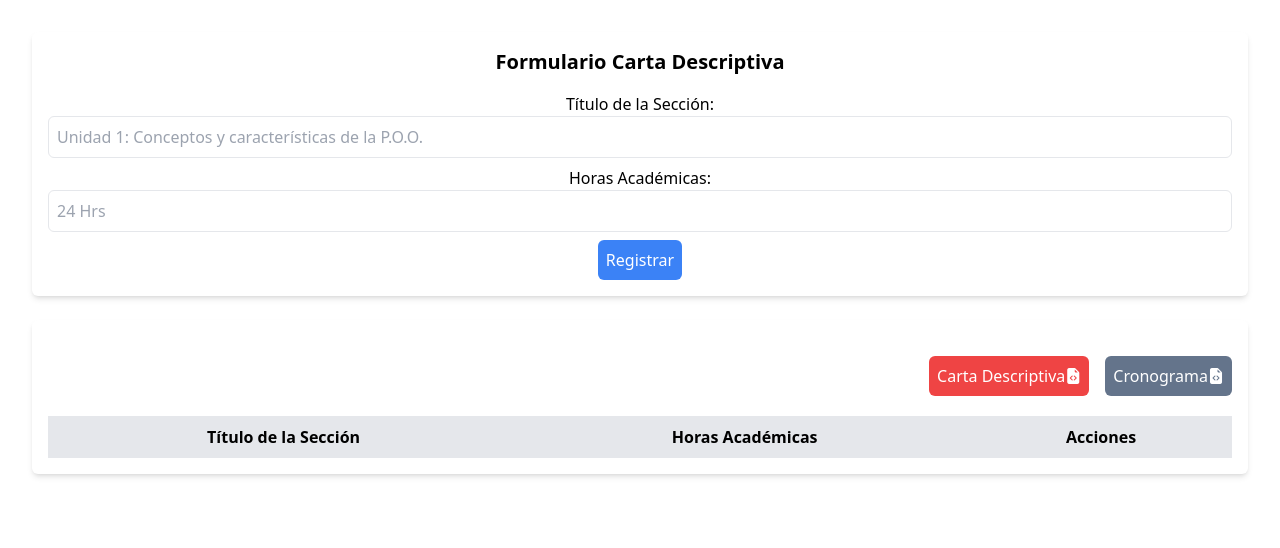
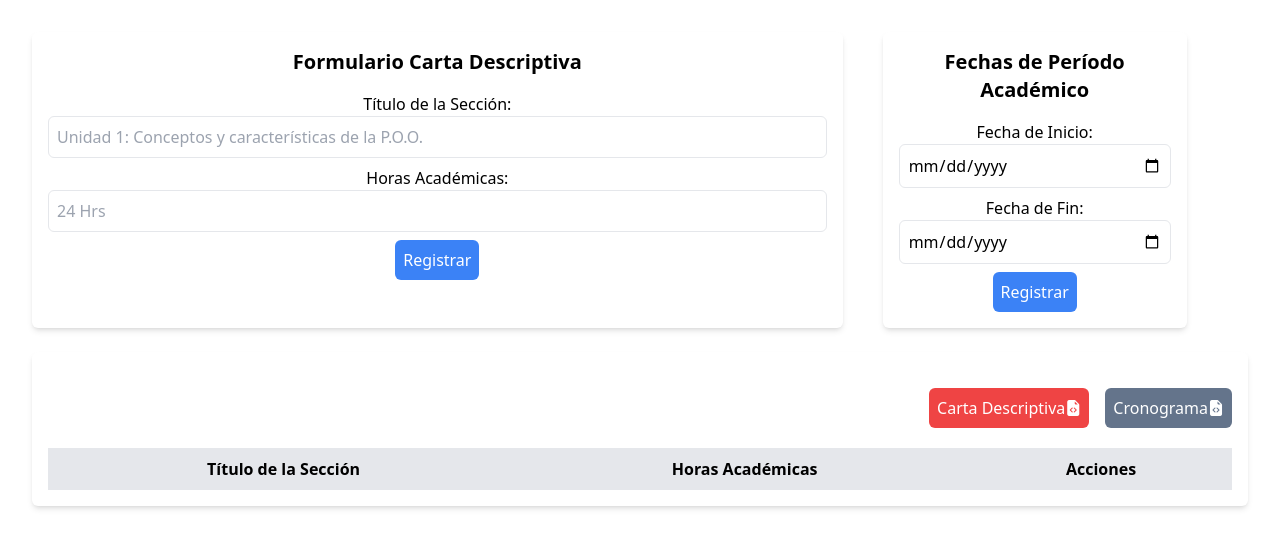
Before and after one commit to Dianaerika2000/front-prot-1, a React (Vite) app: page / in a window 1280 px wide. Shown: the top 548 px of the page. Built offline with nearby package versions, Linux system fonts and the light colour scheme.

Commit message:
Form for period Date

```diff
--- a/src/Pages/DescriptivePage/DescriptivePage.jsx
+++ b/src/Pages/DescriptivePage/DescriptivePage.jsx
@@ -10,9 +10,16 @@ const DescriptivePage = () => {
     const [academicHours, setAcademicHours] = useState('');
     const [error, setError] = useState('');
     const [message, setMessage] = useState('');
+    const [startDate, setStartDate] = useState('');
+    const [endDate, setEndDate] = useState('');
 
     const sections = useSectionStore((state) => state.sections);
     const addSection = useSectionStore((state) => state.addSection);
+
+    // Fecha de período
+    const startDatePeriod = useSectionStore((state) => state.startDate);
+    const endDatePeriod = useSectionStore((state) => state.endDate);
+    const addPeriodDate = useSectionStore((state) => state.addPeriodDate);
 
     const handleSubmit = (e) => {
         e.preventDefault();
@@ -27,38 +34,45 @@ const DescriptivePage = () => {
         const newSection = { title: titleSection, hours: academicHours };
         // Add new section to store
         addSection(newSection);
-        console.log(sections)
+        addPeriodDate({ startDate: startDate, endDate: endDate});
         setMessage('La sección fue registrada exitosamente');
         setTimeout(() => {
             setMessage(null);
         }, 2000);
+        console.log(sections)
 
         setAcademicHours('');
         setTitleSection('');
         setError('');
     };
 
-    const handleGenerateHTML = () => {
-        const html = generateHTML(sections);
+    const handleSubmitPeriod = (e) => {
+        e.preventDefault();
 
-        // Crear un blob con el HTML generado
-        const blob = new Blob([html], { type: 'text/html' });
+        // Validate that all fields are completed
+        if (!startDate || !endDate) {
+            setError('Todos los campos son obligatorios');
+            return;
+        }
 
-        // Crear una URL de objeto para el blob
-        const url = URL.createObjectURL(blob);
+        // Create a new object for period
+        const newPeriod = { startDate: startDate, endDate: endDate };
+        addPeriodDate(newPeriod);
+        /* setMessage('Se guardaron las fechas correctamente');
+        setTimeout(() => {
+            setMessage(null);
+        }, 2000); */
+        console.log(endDate, startDate)
 
-        // Crear un enlace para la descarga
-        const a = document.createElement('a');
-        a.href = url;
-        a.download = 'carta_descriptiva.html';
-        a.click();
-
-        URL.revokeObjectURL(url);
+        setStartDate('');
+        setEndDate('');
+        setError('');
     };
 
     return (
         <>
-            <div className="bg-white p-4 rounded-md shadow-md">
+            <div className="flex flex-wrap space-x-10">
+                <div className="bg-white p-4 rounded-md shadow-md w-2/3">
                     <h2 className="text-xl font-bold mb-4">Formulario Carta Descriptiva</h2>
                     {message && <p className="text-green-500 mb-2">{message}</p>}
                     <form onSubmit={handleSubmit}>
@@ -74,15 +88,31 @@ const DescriptivePage = () => {
                         <button type="submit" className="bg-blue-500 text-white p-2 rounded-md">Registrar</button>
                     </form>
                 </div>
+                <div className="bg-white p-4 rounded-md shadow-md w-1/4">
+                    <h2 className="text-xl font-bold mb-4">Fechas de Período Académico</h2>
+                    {/* {message && <p className="text-green-500 mb-2">{message}</p>} */}
+                    <form onSubmit={handleSubmitPeriod}>
+                        <label className="block mb-2">
+                            Fecha de Inicio:
+                            <input type="date" value={startDate} onChange={(e) => setStartDate(e.target.value)} className="w-full p-2 border rounded-md" />
+                        </label>
+                        <label className="block mb-2">
+                            Fecha de Fin:
+                            <input type="date" value={endDate} onChange={(e) => setEndDate(e.target.value)} className="w-full p-2 border rounded-md" />
+                        </label>
+                        {error && <p className="text-red-500 mb-2">{error}</p>}
+                        <button type="submit" className="bg-blue-500 text-white p-2 rounded-md">Registrar</button>
+                    </form>
+                </div>
+            </div>
 
             <div className="bg-white p-4 rounded-md shadow-md mt-6">
                 <div className="float-right py-5">
-                    <ButtonCronogramaGenerator/>
+                    <ButtonCronogramaGenerator />
                 </div>
                 <div className="float-right py-5">
-                    <ButtonGenerator/>
+                    <ButtonGenerator />
                 </div>
-                {/* <button type="submit" onClick={handleGenerateHTML} className="bg-blue-500 text-white p-2 rounded-md">Descargar Carta Descriptiva</button> */}
                 <table className="w-full border mt-6">
                     <thead>
                         <tr className="bg-gray-200">
--- a/src/hook/useStore.jsx
+++ b/src/hook/useStore.jsx
@@ -4,6 +4,8 @@ import { persist } from 'zustand/middleware';
 const useSectionStore = create(
   persist(
     (set) => ({
+      startDate: '',
+      endDate: '',
       sections: [], // Array para almacenar las secciones
       addSection: (section) =>
         set((state) => ({
@@ -17,6 +19,12 @@ const useSectionStore = create(
               : section
           ),
         })),
+      addPeriodDate: ({ startDate, endDate }) =>
+        set((state) => ({
+          ...state,
+          startDate: startDate !== undefined ? startDate : state.startDate,
+          endDate: endDate !== undefined ? endDate : state.endDate,
+        })),
     }), { name: 'section-storage' })
 );
 
```
Lines whose indentation alone changed are shown as unchanged.
